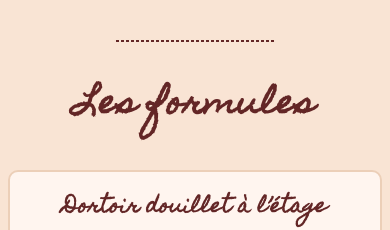
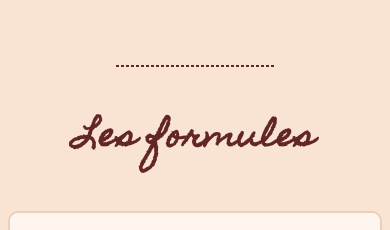
Before and after one commit to leabaty/yoga-website, a React (Create React App) app in the folder client/: page /retraite in a window 390 px wide. Shown: the part 3596-3826 px from the top of the page. Built offline with nearby package versions, Linux system fonts and the light colour scheme.

Commit message:
style: padding title page responsive

```diff
--- a/client/src/App.scss
+++ b/client/src/App.scss
@@ -173,6 +173,7 @@ section{
   font-weight: 600;
   color: var(--primary);
   margin: 20px 0;
+  line-height: 3rem;
 }
 
 .title--medium {
@@ -362,7 +363,7 @@ strong{
   }
 
   .page {
-    padding: 15px 0 0 0;
+    padding: 40px 0 0 0;
     text-align: center;
     margin: 0 auto;
     max-width: 100%;
```
